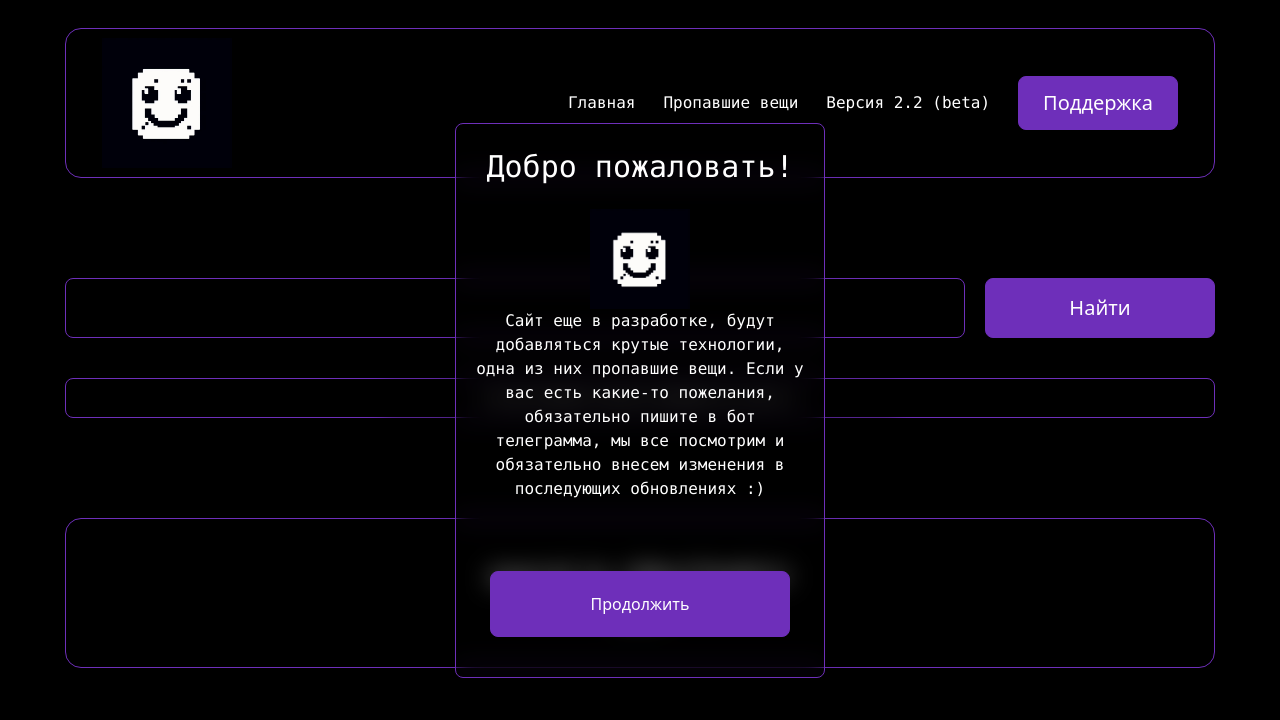
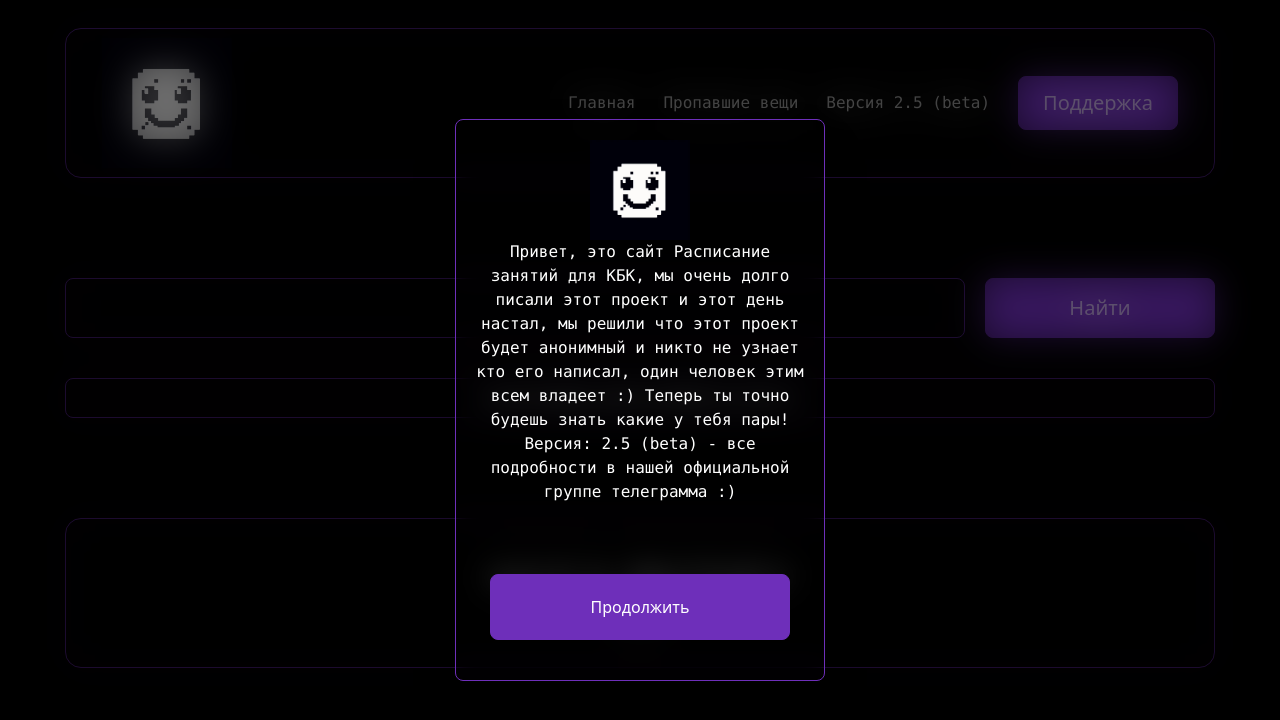
Before and after one commit to FLIPPED-RN/kbkrasp, a Next.js app: page / in a window 1280 px wide. Shown: the top 720 px of the page. Built offline with nearby package versions, Linux system fonts and the light colour scheme.

Commit message:
kbkrasp update 2.5 (beta)

```diff
--- a/app/page.js
+++ b/app/page.js
@@ -8,6 +8,7 @@ export default function Home() {
   const [groupData, setGroupData] = useState(null)
   const [visibleSuggestions, setVisibleSuggestions] = useState(6)
   const [isGroupSelected, setIsGroupSelected] = useState(false)
+  const [isLoading, setIsLoading] = useState(false);
 
 
   const groups = [
@@ -17,7 +18,8 @@ export default function Home() {
 
   const handleInputChange = (event) => {
     setInputValue(event.target.value);
-    setIsGroupSelected(false)
+    setIsGroupSelected(false);
+    setVisibleSuggestions(6);
   };
 
   const filteredGroups = groups.filter(group =>
@@ -31,6 +33,13 @@ export default function Home() {
   };
 
   const fetchData = async () => {
+    setIsLoading(true)
+
+    const timeoutId = setTimeout(() => {
+      setIsLoading(false);
+      alert('Упс :( Походу проблема...');
+    }, 15000); // Устанавливаем тайм-аут на 30 секунд
+
     // Отправка запроса к API
     const response = await fetch(`https://flipped-rn-rasp-backend-5655.twc1.net/api/search?group=${inputValue}`);
     const data = await response.json();
@@ -38,10 +47,13 @@ export default function Home() {
     if (response.ok) {
       // Обработка полученных данных
       setGroupData(data);
+      clearTimeout(timeoutId); // Отменяем тайм-аут, если данные загрузились успешно
     } else {
       // Обработка ошибки
       console.error(data.message);
     }
+
+    setIsLoading(false); // Заканчиваем загрузку данных
   };
 
   const handleSearch = () => {
@@ -51,6 +63,11 @@ export default function Home() {
 
   const increaseVisibleSuggestions = () => {
     setVisibleSuggestions(prevSuggestions => prevSuggestions + 6);
+  };
+
+  const formatDate = (dateString) => {
+    const [day, month, year] = dateString.split(".");
+    return new Date(`${year}-${month}-${day}`);
   };
 
   return (
@@ -65,10 +82,11 @@ export default function Home() {
               onChange={handleInputChange}
               className="border h-[60px] bg-black text-white border-[#6e2fba] rounded-lg px-4 text-xl xs:w-[300px] xs:text-[15px] sm:w-[430px] md:w-[580px] md:text-[18px] lg:w-[750px] xl:w-[900px]"
             />
-
             {inputValue && (
               <div className="transform mt-2 xs:w-[300px] xs:text-[15px] sm:w-[430px] md:w-[580px] md:text-[18px] lg:w-[750px] xl:w-[900px]">
                 <div className={` ${isGroupSelected ? '' : 'border-[#6e2fba] rounded-lg overflow-hidden border bg-black text-white'}`}>
+                  {filteredGroups.length > 0 ? (
+                    <>
                       {filteredGroups.map((group, index) => (
                         <div
                           key={index}
@@ -86,34 +104,58 @@ export default function Home() {
                           Показать еще
                         </div>
                       )}
+                    </>
+                  ) : (
+                    !isGroupSelected && (
+                      <div className="px-4 py-2">
+                        Не найдено
+                      </div>
+                    )
+                  )}
                 </div>
               </div>
             )}
+
           </div>
           <button className="h-[60px] bg-[#6e2fba] rounded-lg w-[300px] text-2xl hover:bg-[#000000] hover:text-[#6e2fba] transition-all delay-100 hover:border-[#6e2fba] border border-[#6e2fba] xs:w-[60px] xs:text-[15px] sm:w-[110px] md:w-[160px] md:text-[20px] lg:w-[190px] xl:w-[230px]" onClick={handleSearch}>Найти</button>
         </div>
         {/* Отображение данных группы */}
-        {groupData && (
+        {isLoading ? (
+          <div className='flex justify-center mt-[100px]'>Загрузка...</div>
+        ) : groupData ? (
           <div className='mt-[50px] flex gap-9 mx-auto flex-col'>
             {Object.keys(groupData).map((day, index) => (
               <div key={index} className='grid border border-[#6e2fba] rounded-2xl py-5 xs:w-[370px] mx-auto xs:px-2 sm:w-[550px] sm:px-3 md:w-[750px] lg:w-[950px] lg:px-5 xl:w-[1150px]'>
+                {groupData[day].lessons.every(lesson => lesson.name === 'Пары нет') ? (
+                  <>
+                    <h1 className='text-3xl text-[#4fcc87]'>{day} <span className='text-sm text-orange-700'>выходной</span></h1>
+                    <p className='pt-2 pb-7 font-mono'>Дата: <span className='font-bold'>{formatDate(groupData[day].date).toLocaleDateString('ru-RU', { day: '2-digit', month: '2-digit', year: 'numeric' })}</span></p>
+                  </>
+                ) : (
+                  <div>
                     <h1 className='text-3xl text-[#4fcc87]'>{day}</h1>
-                <p className='pt-2 pb-7 font-mono'>Дата: <span className='font-bold'>{groupData[day].date}</span></p>
+                    <p className='pt-2 pb-7 font-mono'>Дата: <span className='font-bold'>{formatDate(groupData[day].date).toLocaleDateString('ru-RU', { day: '2-digit', month: '2-digit', year: 'numeric' })}</span></p>
                     <ul className='xs:text-[13px] sm:text-[15px] md:text-[18px] lg:text-[20px]'>
                       {groupData[day].lessons.map((lesson, lessonIndex) => (
                         <li key={lessonIndex} className='flex mt-5 border px-3 h-[70px] rounded-md border-[#6e2fba] items-center flex-wrap xs:h-[100px] md:h-[120px]'>
                           <p className='font-mono xs:w-[80px]'>Пара <span className='font-bold text-[#4fcc87]'>{lesson.number}</span></p>
                           <p className='font-mono xs:w-[150px] md:w-[600px] lg:w-[250px]'>Время: <span className='font-bold text-[#4fcc87]'>{lesson.time}</span></p>
                           <p className='font-mono xs:w-[3`0px] md:w-[650px] lg:w-[350px] xl:w-[600px]'>Название: <span className='font-bold text-[#4fcc87]'>{lesson.name}</span></p>
+                          {lesson.name !== 'Пары нет' && (
+                            <>
                               <p className='font-mono xs:w-[300px] lg:w-[400px]'>Преподаватель: {lesson.teacher}</p>
                               <p className='font-mono'>Кабинет: <span className='text-[#4fcc87] font-bold'>{lesson.room}</span></p>
+                            </>
+                          )}
                         </li>
                       ))}
                     </ul>
                   </div>
+                )}
+              </div>
             ))}
           </div>
-        ) || (
+        ) : (
           <h1 className='flex justify-center items-center mt-10 border border-[#6e2fba] rounded-lg h-[40px] xs:w-[370px] xs:text-[13px] sm:w-[550px] md:w-[750px] lg:w-[950px] xl:w-[1150px] mx-auto'>Начните вводить группу и выберите из списка :)</h1>
         )}
       </main>
--- a/components/Header.js
+++ b/components/Header.js
@@ -22,7 +22,7 @@ export default function Header() {
             <div className="flex gap-7 items-center">
                 <Link href="/" className="font-mono xs:hidden lg:block">Главная</Link>
                 <Link href="/search-items" className="font-mono xs:hidden lg:block">Пропавшие вещи</Link>
-                <p className="font-mono xs:text-[10px] md:text-[16px] sm:text-[13px]">Версия 2.2 (beta)</p>
+                <p className="font-mono xs:text-[10px] md:text-[16px] sm:text-[13px]">Версия 2.5 (beta)</p>
                 <a href="https://t.me/kbkraspsupport_bot" className="text-2xl px-6 py-2 rounded-lg bg-[#6e2fba] hover:bg-[#000000] hover:text-[#6e2fba] transition-all delay-100 hover:border-[#6e2fba] border border-[#6e2fba] xs:text-[15px] xs:px-2 xs:py-[2px] sm:px-4 sm:py-1 md:text-xl md:py-3 md:px-6">Поддержка</a>
             </div>
         </div>
--- a/components/ModalWindow.js
+++ b/components/ModalWindow.js
@@ -21,24 +21,22 @@ export default function ModalWindow() {
     }
 
     return(
-        <div className='absolute flex items-center justify-center z-50 inset-96'>
+        <>
             {isOpenModal && (
-                <>
-                    <div className=' relative p-5 shadow-2xl z-50 flex flex-col items-center border xs:w-[370px] rounded-lg border-[#6e2fba] backdrop-blur-md'>
-                        <h1 className='text-center text-[30px] mb-[20px] font-mono'>Добро пожаловать!</h1>
+                <div className='absolute top-0 left-0 right-0 bottom-0 flex items-center justify-center z-50'>
+                    <div className='relative p-5 shadow-2xl z-50 flex flex-col items-center border xs:w-[370px] rounded-lg border-[#6e2fba] backdrop-blur-md'>
                         <Image
                             src={'/rasplogo.jpg'}
                             width={100}
                             height={100}
                             alt="Логотип расписания"
                         />
-                        <p className='text-center font-mono mb-[70px]'>Сайт еще в разработке, будут добавляться крутые технологии, одна из них пропавшие вещи. Если у вас есть какие-то пожелания, обязательно пишите в бот телеграмма, мы все посмотрим и обязательно внесем изменения в последующих обновлениях :)</p>
+                        <p className='text-center font-mono mb-[70px]'>Привет, это сайт Расписание занятий для КБК, мы очень долго писали этот проект и этот день настал, мы решили что этот проект будет анонимный и никто не узнает кто его написал, один человек этим всем владеет :) Теперь ты точно будешь знать какие у тебя пары! <br /> Версия: 2.5 (beta) - все подробности в нашей официальной группе телеграмма :)</p>
                         <button onClick={handleClose} className='mb-[20px] border border-[#6e2fba] px-[100px] py-[20px] rounded-lg bg-[#6e2fba] hover:bg-none'>Продолжить</button>
                     </div>
                     <div className='absolute inset-0 bg-black opacity-50 blur backdrop-blur-lg'></div>
-                </>
+                </div>
             )}
-        </div>
-      )
-
+        </>
+    );
 }
```
Lines whose indentation alone changed are shown as unchanged.
